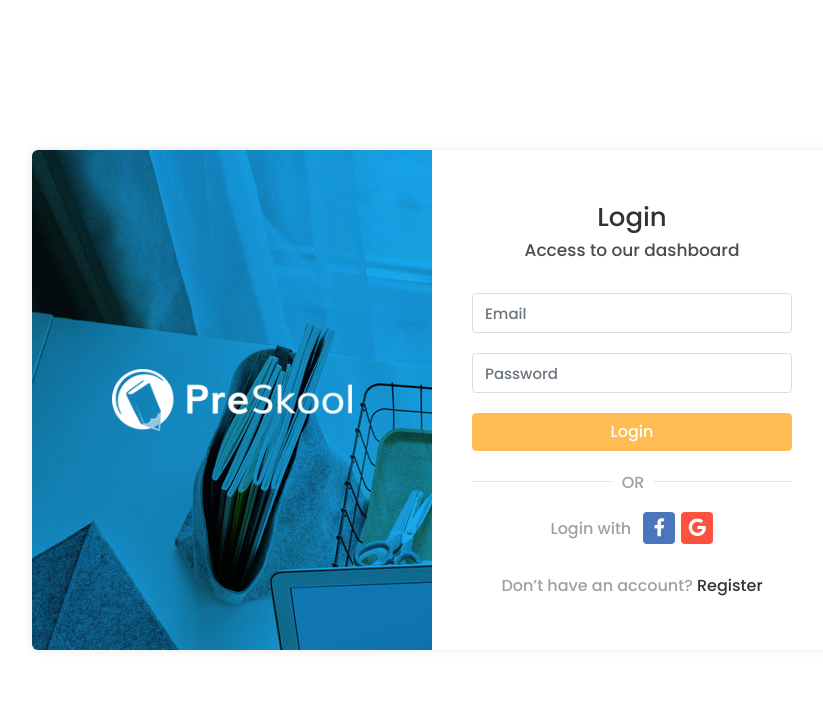
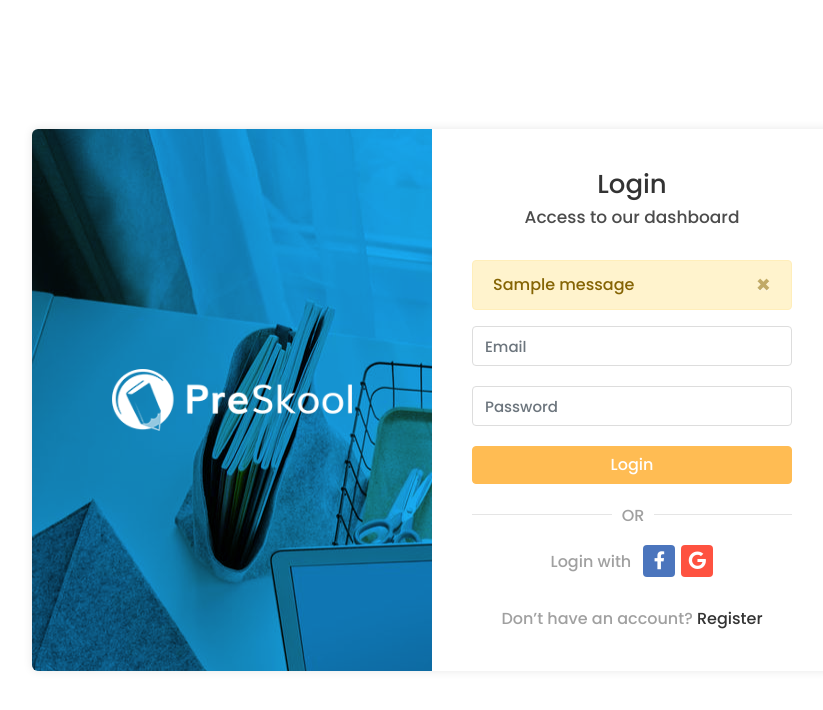
Before and after one commit to suroj1988/sms, a Django app: page / in a window 1280 px wide. Shown: the top 710 px of the page, without its empty margins (208-1031 px from the left). Run offline with Django 5.2, Linux system fonts and the light colour scheme; tables that the repository leaves empty hold one stand-in row (values such as "Sample post"); one stand-in notice (Sample message) is shown; some libraries are stand-ins or nearby versions.

Commit message:
Next change

```diff
--- a/home/urls.py
+++ b/home/urls.py
@@ -2,6 +2,8 @@ from .views import *
 from django.urls import path
 
 urlpatterns = [
-    path('', home, name='home')
+    path('', home, name='home'),
+    path('login', dologin, name='dologin'),
+
 
 ]
--- a/home/views.py
+++ b/home/views.py
@@ -1,5 +1,28 @@
-from django.shortcuts import render,redirect
+from django.shortcuts import render,redirect,HttpResponse
+from django.contrib.auth import authenticate,login,logout
+from home.EmailBackEnd import EmailBackEnd
+from django.contrib import messages
+
 
 # Create your views here.
 def home(request):
     return render(request,'login.html')
+
+def dologin(request):
+    if request.method == "POST":
+        user = EmailBackEnd.authenticate(request,username=request.POST.get('email'),password=request.POST.get('password'))
+        if user != None:
+            login(request, user)
+            user_type = user.user_type
+            if user_type == '1':
+                return HttpResponse("HOd Login")
+            elif user_type == '2':
+                return HttpResponse("student")
+            elif user_type == '3':
+                return HttpResponse("teacher")
+            else:
+              messages.error(request,"username and password invalid")
+              return redirect("/")
+        else:
+            messages.error(request, "username and password invalid")
+            return redirect("/")
--- a/templates/login.html
+++ b/templates/login.html
@@ -25,12 +25,25 @@
                      <div class="login-right-wrap">
                         <h1>Login</h1>
                         <p class="account-subtitle">Access to our dashboard</p>
-                        <form action="https://preschool.dreamguystech.com/html-template/index.html">
+                        {% if messages %}
+                        {% for message in messages %}
+                        {% if message.error == error %}
+                        <div class="alert alert-warning alert-dismissible fade show" role="alert">
+                          {{message}}
+                          <button type="button" class="close" data-dismiss="alert" aria-label="Close">
+                            <span aria-hidden="true">&times;</span>
+                          </button>
+                        </div>
+                        {% endif %}
+                        {% endfor %}
+                        {% endif %}
+                        <form method = "POST" action="/login" >
+                           {% csrf_token %}
                            <div class="form-group">
-                              <input class="form-control" type="text" placeholder="Email">
+                              <input name="email" class="form-control" type="email" placeholder="Email">
                            </div>
                            <div class="form-group">
-                              <input class="form-control" type="text" placeholder="Password">
+                              <input name="password" class="form-control" type="password" placeholder="Password">
                            </div>
                            <div class="form-group">
                               <button class="btn btn-primary btn-block" type="submit">Login</button>
```
Also changed, not shown: home/EmailBackEnd.py (added, +16 -0 lines), db.sqlite3.
